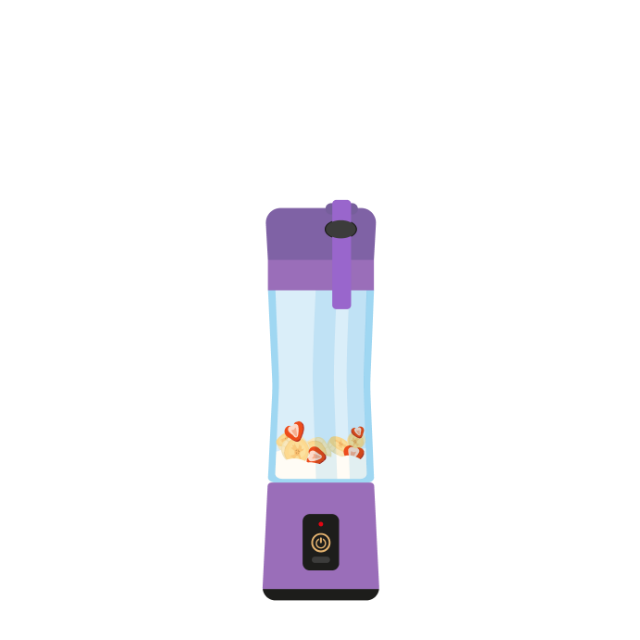
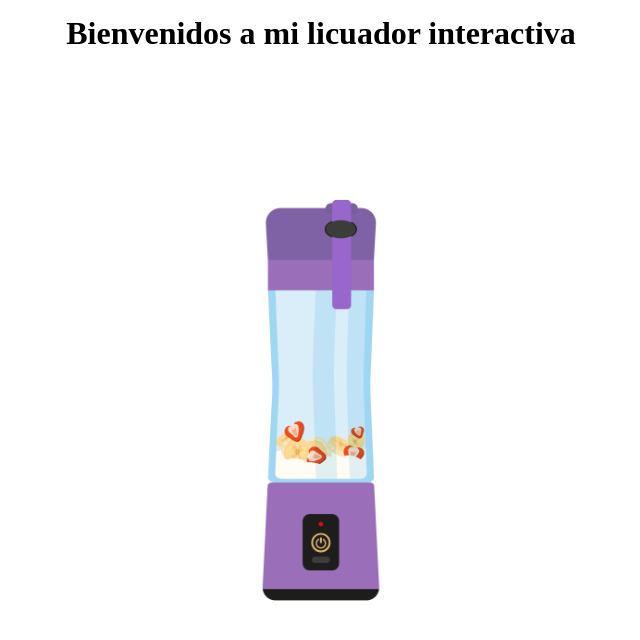
Before and after one commit to ScialpiAgustin/LicuadoraJS, a plain HTML site: page index.html in a window 1280 px wide. Shown: the whole page, without its empty margins (319-959 px from the left). Drawn offline with Linux system fonts and the light colour scheme.

Commit message:
Agregando titulo

```diff
--- a/css/style.css
+++ b/css/style.css
@@ -4,6 +4,16 @@
   margin: 0;
 }
 
+.body{
+  background-color: rgb(255, 255, 255);
+}
+.titulo{
+  margin-top: 10px;
+  padding: 5px;
+  justify-content: center;
+  text-align: center;
+
+}
 .blender {
   /* Posicionamiento */
   position: fixed;
@@ -18,6 +28,7 @@
   background-repeat: no-repeat;
   background-position: center;
   background-image: url(../img/licuadoraApagada.png);
+
 }
 
 .blender.active {
--- a/index.html
+++ b/index.html
@@ -7,8 +7,8 @@
   <link rel="shortcut icon" href="/favicon.ico" type="image/x-icon">
   <title>LicuadoraJS</title>
 </head>
-<body>
-
+<body class="body">
+  <h1 class="titulo">Bienvenidos a mi licuador interactiva</h1>
   <div class="container">
     <div id="blender" class="blender">
       <div id="blender-button" class="blender-button" onclick="controlarLicuadora()"></div>
```
